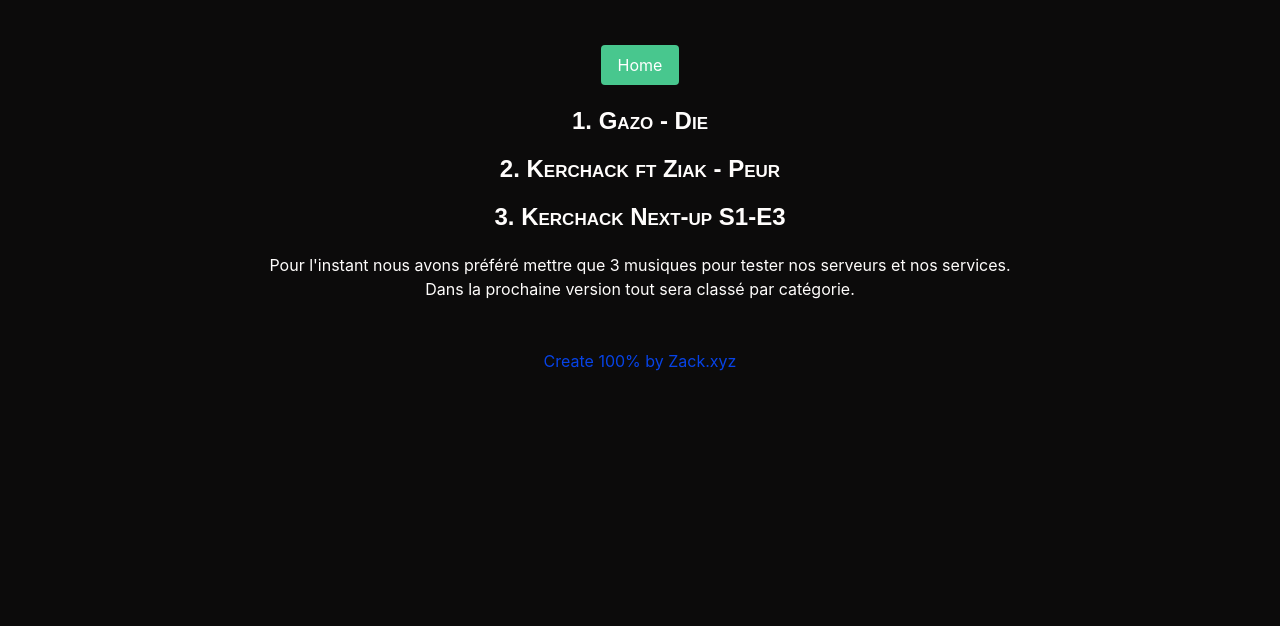
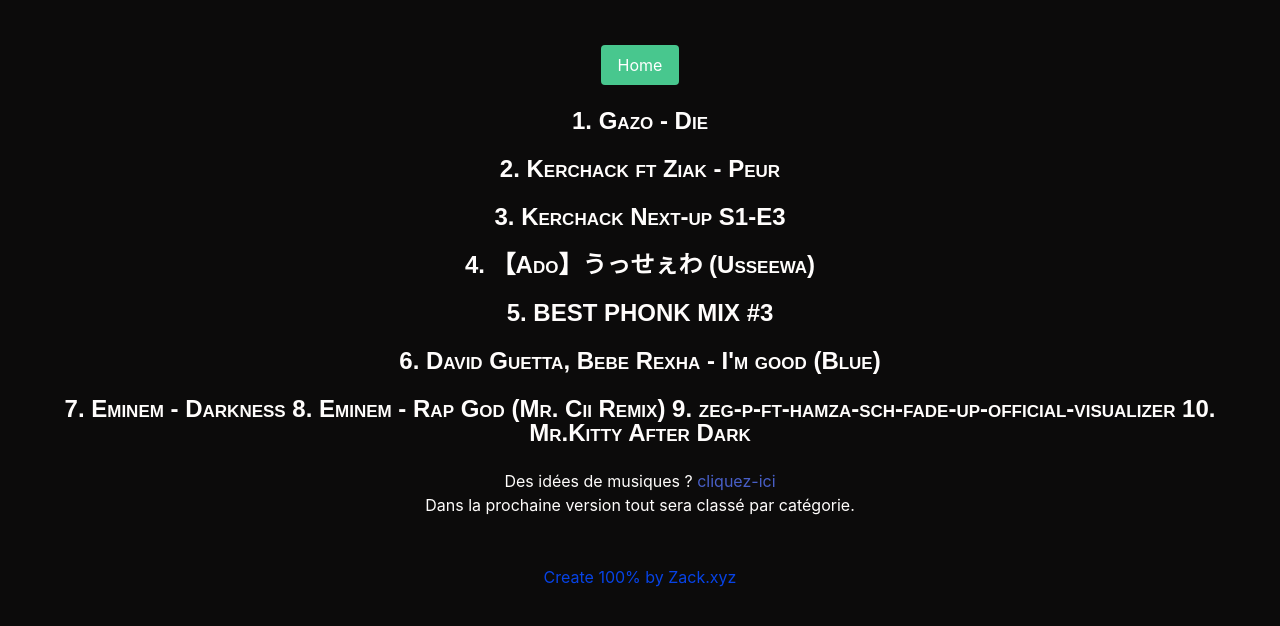
Before and after one commit to ArizakiDev/ElecMusic, a plain HTML site: page pages/music.html in a window 1280 px wide. Shown: the part 116-742 px from the top of the page. Drawn offline with nearby package versions, Linux system fonts and the light colour scheme.

Commit message:
Update music.html

```diff
--- a/pages/music.html
+++ b/pages/music.html
@@ -29,11 +29,18 @@
     <h3>
         1. Gazo - Die <br> <br>
         2. Kerchack ft Ziak - Peur <br> <br>
-        3. Kerchack Next-up S1-E3
+        3. Kerchack Next-up S1-E3 <br><br>
+        4. 【Ado】うっせぇわ (Usseewa) <br> <br>
+        5. BEST PHONK MIX #3 <br> <br>
+        6. David Guetta, Bebe Rexha - I'm good (Blue) <br><br>
+        7. Eminem - Darkness
+        8. Eminem - Rap God (Mr. Cii Remix)
+        9. zeg-p-ft-hamza-sch-fade-up-official-visualizer
+        10. Mr.Kitty After Dark
     </h3>
 <h1>
     <br>
-    Pour l'instant nous avons préféré mettre que 3 musiques pour tester nos serveurs et nos services. <br>
+    Des idées de musiques ? <a href="https://www.instagram.com/arizaki.xyz/">cliquez-ici</a> <br>
     Dans la prochaine version tout sera classé par catégorie.
 </h1></center>
 <br>
```
